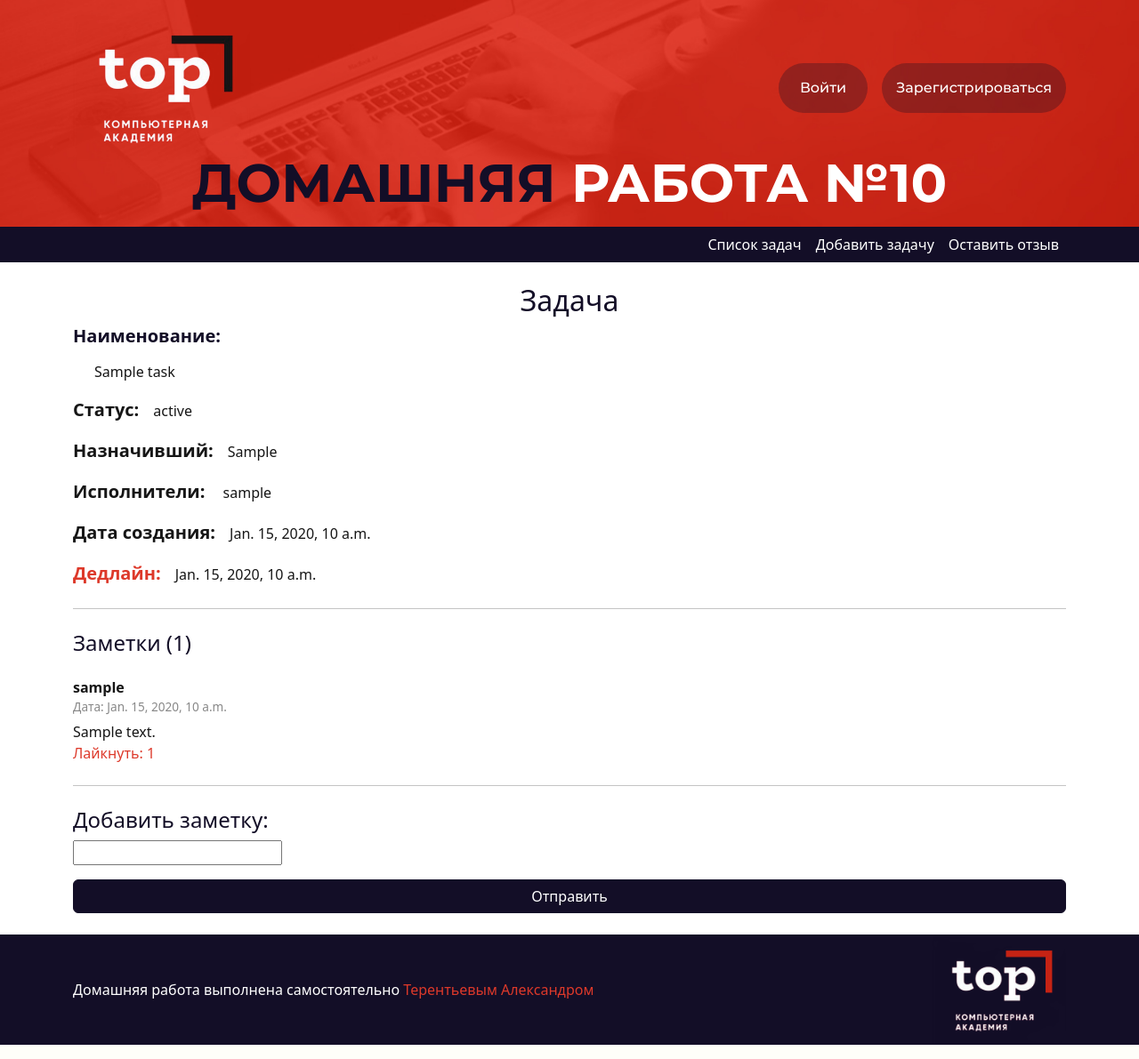
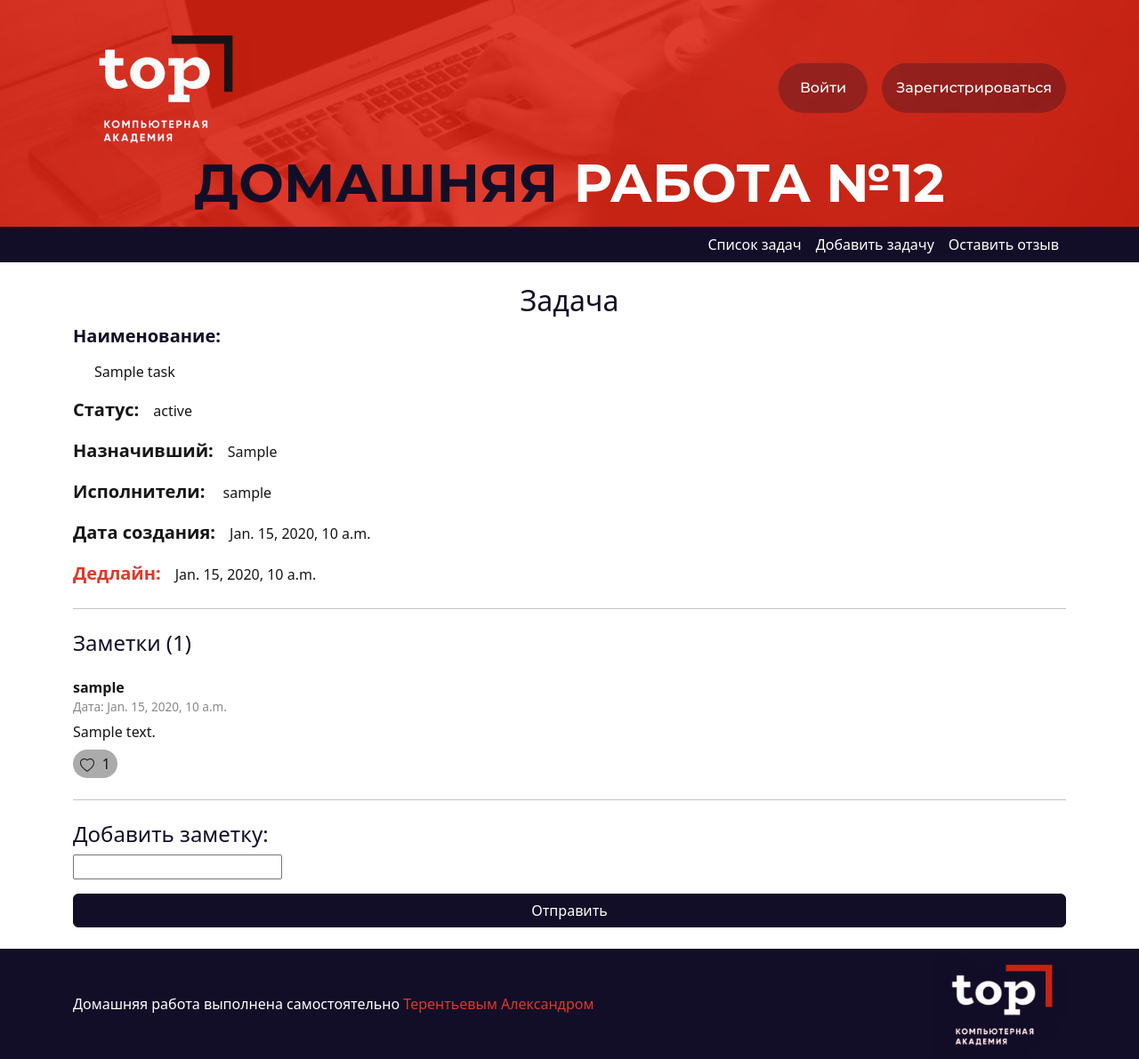
Before and after one commit to AlexTer59/TOP_Django, a Django app: template templates/task_detail.html in a window 1280 px wide. Shown: the whole page at 89% size. Run offline with Django 3.2, Linux system fonts and the light colour scheme; the template is opened without the code that fills it: most values are stand-ins (such as "Sample title", 1, 10 or a date in 2020); form fields are guessed from the names that the template uses.

Commit message:
Stylized like buttons

```diff
--- a/static/css/base.css
+++ b/static/css/base.css
@@ -148,6 +148,17 @@ nav, footer {
     margin-bottom: 5px;
 }
 
+.like_container {
+    width: 50px;
+    background-color: #ababab;
+    border-radius: 20px;
+}
+
+.liked {
+    color: var(--light_text);
+    background-color: var(--red);
+}
+
 .form-control:focus, .border{
     border-color: var(--red);
     box-shadow: 0 0 0 .25rem rgba(253, 13, 13, 0.397);
--- a/templates/base.html
+++ b/templates/base.html
@@ -5,7 +5,7 @@
 <head>
     <meta charset="UTF-8">
     <meta name="viewport" content="width=device-width, initial-scale=1.0">
-    <title>Домашняя работа №10</title>
+    <title>Домашняя работа №12</title>
     <link rel="shortcut icon" href="{% static 'img/Logo_red.png' %}"/>
     <link href="https://cdn.jsdelivr.net/npm/bootstrap@5.3.3/dist/css/bootstrap.min.css" rel="stylesheet"
           integrity="sha384-QWTKZyjpPEjISv5WaRU9OFeRpok6YctnYmDr5pNlyT2bRjXh0JMhjY6hW+ALEwIH" crossorigin="anonymous">
@@ -47,7 +47,7 @@
         </div>
         <div class="d-flex justify-content-center flex-row align-items-center">
             <div class="title_container">
-                <h1 class="header_title"><span>Домашняя</span> Работа №10</h1>
+                <h1 class="header_title"><span>Домашняя</span> Работа №12</h1>
             </div>
         </div>
     </div>
--- a/templates/task_detail.html
+++ b/templates/task_detail.html
@@ -12,7 +12,7 @@
             <p><span>Назначивший:</span>&emsp;{{task.profile_from}}</p>
             <p><span>Исполнители:</span>&emsp;
                 {% for executor in executors %}
-                    {{ executor.username }}{% if not forloop.last %}, {% endif %}
+                {{ executor.username }}{% if not forloop.last %}, {% endif %}
                 {% endfor %}
             </p>
             <p><span>Дата создания:</span>&emsp;{{task.created_at}}</p>
@@ -23,14 +23,35 @@
     <div class="note_container">
         <h4 class="mb-4">Заметки ({{ notes|length }})</h4>
         {% for note in notes %}
-        <div class="note">
+        <div class="note mb-4">
             <p class="fw-bolder mb-0">{{ note.profile.user.username }}</p>
             <p class="note-date">Дата: {{ note.created_at }}</p>
             <p class="note-text mb-0">{{ note.note }}</p>
             {% if note.is_liked %}
-                <p class="mb-4"><a href="{% url 'note_like' task.id note.id %}">Убрать лайк: {{ note.likes_count }}</a></p>
+            <a href="{% url 'note_like' task.id note.id %}">
+                <div class="like_container liked d-flex justify-content-between align-items-center px-2 py-1 my-2">
+                    <div class="like_icon">
+                        <svg xmlns="http://www.w3.org/2000/svg" width="16" height="16" fill="white"
+                             class="bi bi-heart-fill" viewBox="0 0 16 16">
+                            <path fill-rule="evenodd"
+                                  d="M8 1.314C12.438-3.248 23.534 4.735 8 15-7.534 4.736 3.562-3.248 8 1.314"/>
+                        </svg>
+                    </div>
+                    <p class="mb-0 like_counter liked">{{ note.likes_count }}</p>
+                </div>
+            </a>
             {% else %}
-                <p class="mb-4"><a href="{% url 'note_like' task.id note.id %}">Лайкнуть: {{ note.likes_count }}</a></p>
+            <a href="{% url 'note_like' task.id note.id %}">
+                <div class="like_container d-flex justify-content-between align-items-center px-2 py-1 my-2">
+                    <div class="like_icon">
+                        <svg xmlns="http://www.w3.org/2000/svg" width="16" height="16" fill="currentColor"
+                             class="bi bi-heart" viewBox="0 0 16 16">
+                            <path d="m8 2.748-.717-.737C5.6.281 2.514.878 1.4 3.053c-.523 1.023-.641 2.5.314 4.385.92 1.815 2.834 3.989 6.286 6.357 3.452-2.368 5.365-4.542 6.286-6.357.955-1.886.838-3.362.314-4.385C13.486.878 10.4.28 8.717 2.01zM8 15C-7.333 4.868 3.279-3.04 7.824 1.143q.09.083.176.171a3 3 0 0 1 .176-.17C12.72-3.042 23.333 4.867 8 15"/>
+                        </svg>
+                    </div>
+                    <p class="mb-0 like_counter">{{ note.likes_count }}</p>
+                </div>
+            </a>
             {% endif %}
         </div>
         {% endfor %}
```
Also changed, not shown: db.sqlite3.
